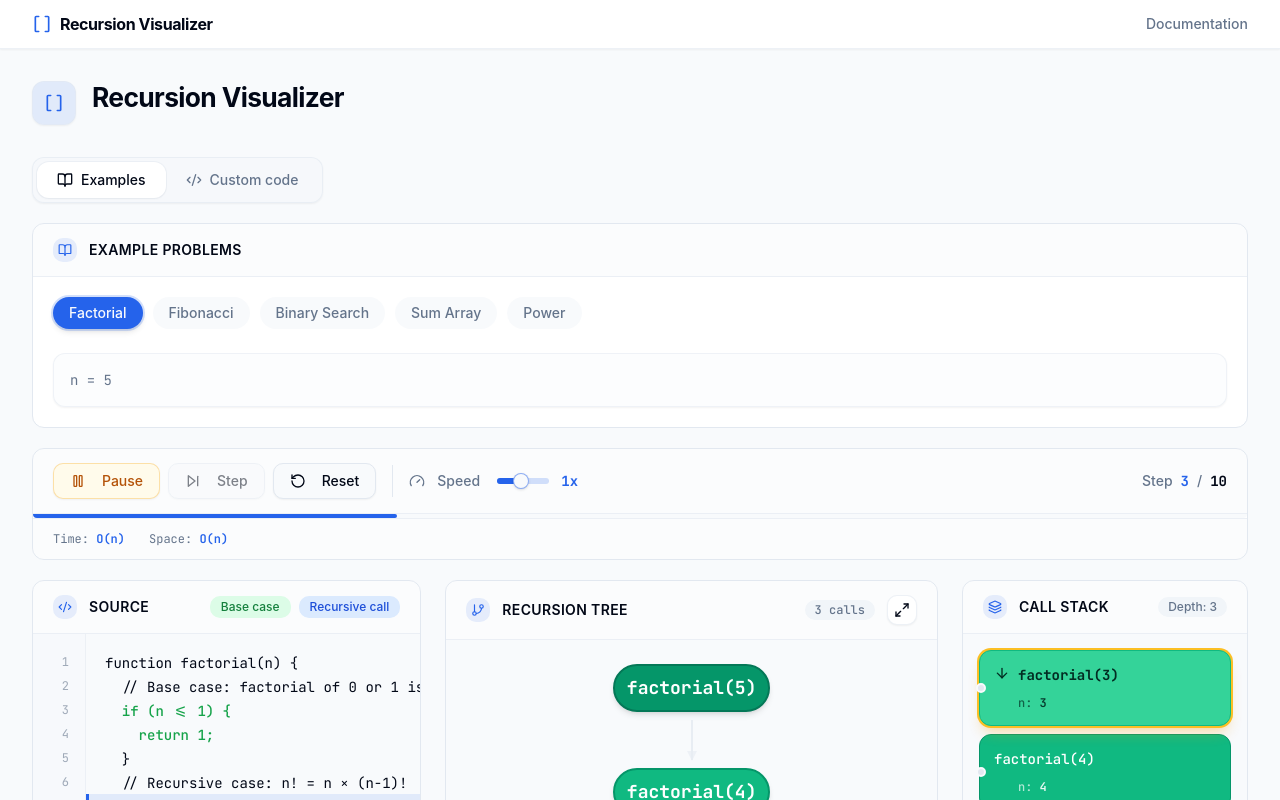
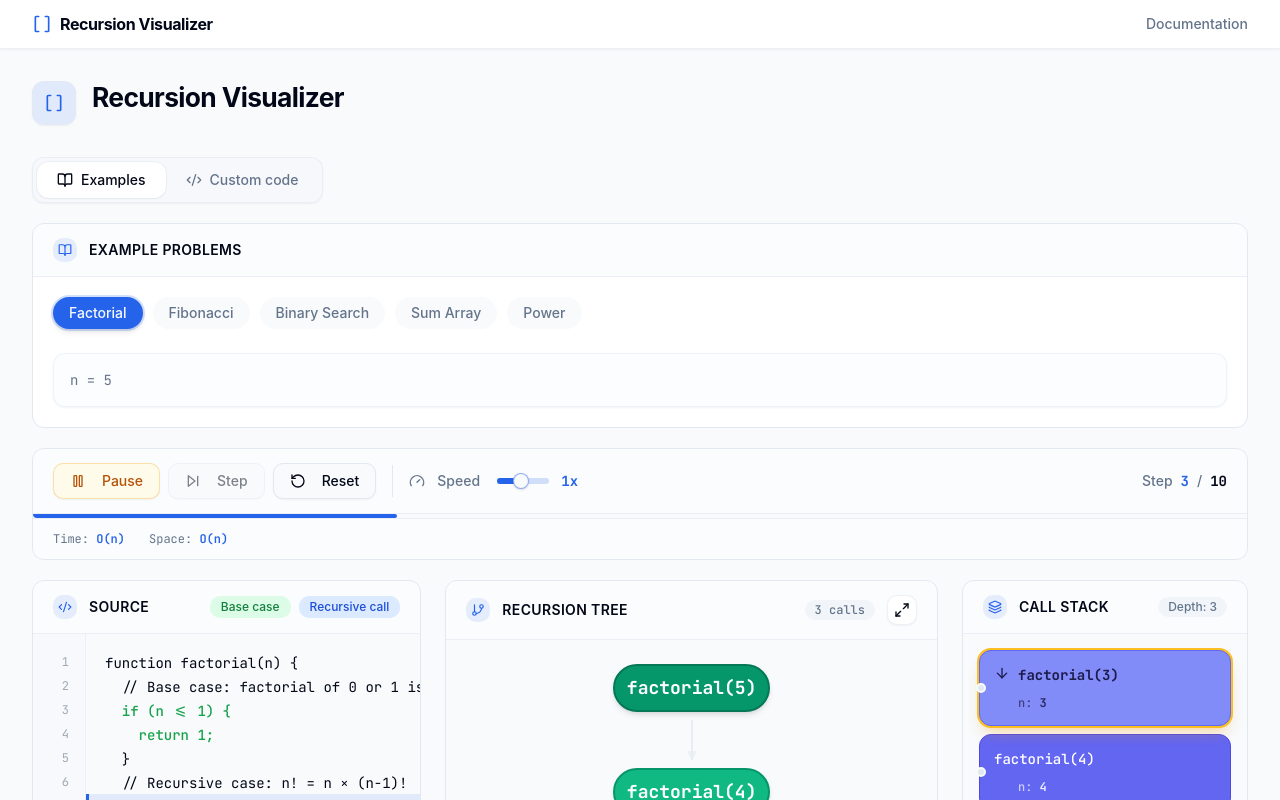
Before and after one commit to yuvnex/Recursion_Visualizer, a React (Vite) app: page / in a window 1280 px wide. Both pictures are taken after a click on the button "Run". Shown: the top 800 px of the page. Built offline with nearby package versions, Linux system fonts and the light colour scheme.

Commit message:
fix:Changed the Call stack frame Color

```diff
--- a/src/components/recursion/CallStack.jsx
+++ b/src/components/recursion/CallStack.jsx
@@ -24,21 +24,21 @@ export default function CallStack({ stack, currentNodeId, executionPhase }) {
               const isActive = frame.id === currentNodeId
               const depth = index
 
-              const emeraldBgs = [
-                'bg-emerald-600 border-emerald-700 text-white',
-                'bg-emerald-500 border-emerald-600 text-white',
-                'bg-emerald-400 border-emerald-500 text-emerald-950',
-                'bg-emerald-300 border-emerald-400 text-emerald-950',
-                'bg-emerald-200 border-emerald-300 text-emerald-950',
+              const indigoBgs = [
+                'bg-indigo-600 border-indigo-700 text-white',
+                'bg-indigo-500 border-indigo-600 text-white',
+                'bg-indigo-400 border-indigo-500 text-indigo-950',
+                'bg-indigo-300 border-indigo-400 text-indigo-950',
+                'bg-indigo-200 border-indigo-300 text-indigo-950',
               ]
-              const bgClass = emeraldBgs[Math.min(depth, emeraldBgs.length - 1)]
+              const bgClass = indigoBgs[Math.min(depth, indigoBgs.length - 1)]
 
               const activeClasses = isActive && executionPhase === 'calling'
                 ? 'ring-2 ring-amber-400 shadow-lg shadow-amber-500/30 scale-[1.02] z-10'
                 : isActive && executionPhase === 'returning'
                 ? 'ring-2 ring-blue-400 shadow-lg shadow-blue-500/30 scale-[1.02] z-10'
                 : isTop
-                ? 'ring-2 ring-emerald-300 shadow-md scale-[1.01] z-10'
+                ? 'ring-2 ring-indigo-300 shadow-md scale-[1.01] z-10'
                 : 'opacity-90'
 
               return (
--- a/src/components/recursion/ExecutionLog.jsx
+++ b/src/components/recursion/ExecutionLog.jsx
@@ -31,17 +31,17 @@ export default function ExecutionLog({ logs }) {
               animate={{ opacity: 1, x: 0 }}
               className={`flex items-start gap-2.5 rounded-lg border p-2.5 shadow-sm transition-colors ${
                 log.type === 'call' ? 'border-primary/20 bg-primary/5' :
-                log.type === 'return' ? 'border-green-500/20 bg-green-50 dark:bg-green-500/5' :
+                log.type === 'return' ? 'border-violet-500/20 bg-violet-50 dark:bg-violet-500/5' :
                 log.type === 'base' ? 'border-amber-500/20 bg-amber-50 dark:bg-amber-500/5' : 'border-border/50 bg-muted/20'
               }`}
             >
               {log.type === 'call' || log.type === 'base'
                 ? <ArrowRight className={`mt-0.5 h-3.5 w-3.5 shrink-0 ${log.type === 'base' ? 'text-amber-500' : 'text-primary'}`} />
-                : <ArrowLeft className="mt-0.5 h-3.5 w-3.5 shrink-0 text-green-600 dark:text-green-400" />
+                : <ArrowLeft className="mt-0.5 h-3.5 w-3.5 shrink-0 text-violet-600 dark:text-violet-400" />
               }
               <span className={`font-medium ${
                 log.type === 'call' ? 'text-primary' :
-                log.type === 'return' ? 'text-green-700 dark:text-green-400' :
+                log.type === 'return' ? 'text-violet-700 dark:text-violet-400' :
                 log.type === 'base' ? 'text-amber-600 dark:text-amber-400' : 'text-muted-foreground'
               }`}>
                 {log.message}
```
